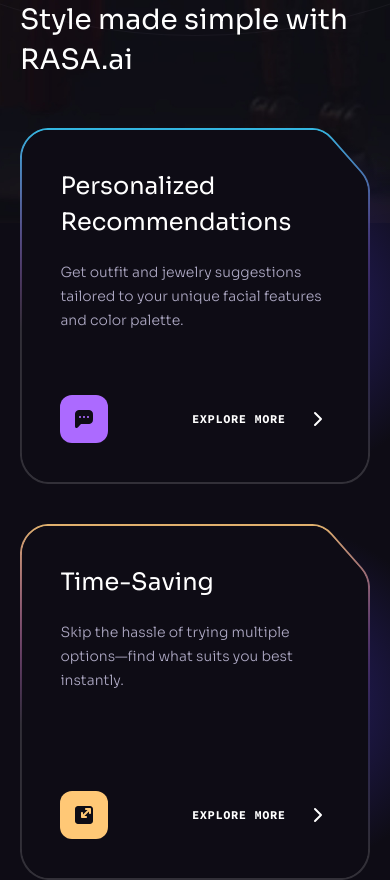
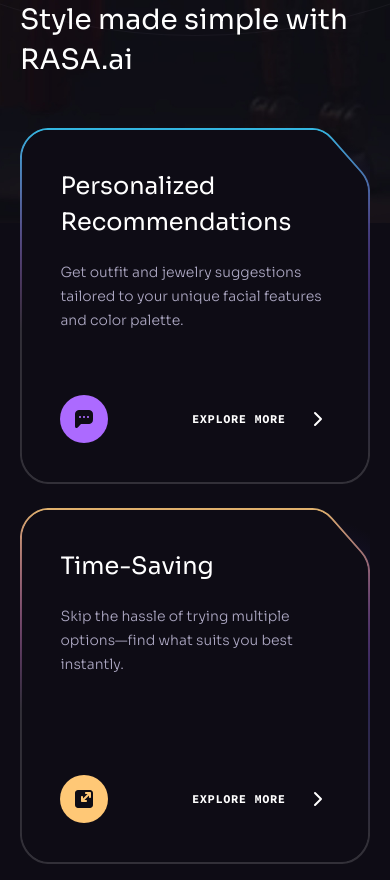
Before and after one commit to Shivam-Rana14/Rasa-AI, a React (Vite) app: page / in a window 390 px wide. Shown: the part 1160-2040 px from the top of the page. Built offline with nearby package versions, Linux system fonts and the light colour scheme.

Commit message:
ui-benefits-gsap-three

```diff
--- a/package.json
+++ b/package.json
@@ -16,6 +16,7 @@
     "cors": "^2.8.5",
     "dotenv": "^16.4.7",
     "express": "^4.21.2",
+    "gsap": "^3.12.7",
     "jsonwebtoken": "^9.0.2",
     "mongoose": "^8.10.0",
     "react": "^18.3.1",
@@ -23,7 +24,8 @@
     "react-just-parallax": "^3.1.16",
     "react-router-dom": "^6.29.0",
     "react-spinners": "^0.15.0",
-    "scroll-lock": "^2.1.5"
+    "scroll-lock": "^2.1.5",
+    "three": "^0.174.0"
   },
   "devDependencies": {
     "@eslint/js": "^9.13.0",
--- a/src/components/Benefits.jsx
+++ b/src/components/Benefits.jsx
@@ -14,17 +14,17 @@
           title="Style made simple with RASA.ai"
         />
 
-        <div className="flex flex-wrap gap-10 mb-10">
+        <div className="flex flex-wrap justify-center gap-6 mb-10">
           {benefits.map((item) => (
             <div
-              className="block relative p-0.5 bg-no-repeat bg-[length:100%_100%] md:max-w-[24rem]"
+              className="block relative p-0.5 bg-no-repeat bg-[length:100%_100%] w-full sm:w-[45%] md:w-[30%] lg:w-[24rem] rounded-2xl overflow-hidden transform transition-all hover:scale-105 hover:shadow-2xl"
               style={{
                 backgroundImage: `url(${item.backgroundUrl})`,
               }}
               key={item.id}
             >
-              <div className="relative z-2 flex flex-col min-h-[22rem] p-[2.4rem] pointer-events-none ">
-                <h5 className="h5 mb-5">{item.title}</h5>
+              <div className="relative z-2 flex flex-col min-h-[22rem] p-[2.4rem] pointer-events-none">
+                <h5 className="h5 mb-5 text-n-1">{item.title}</h5>
                 <p className="body-2 mb-6 text-n-3">{item.text}</p>
                 <div className="flex items-center mt-auto">
                   <img
@@ -32,6 +32,7 @@
                     width={48}
                     height={48}
                     alt={item.title}
+                    className="rounded-full"
                   />
                   <p className="ml-auto font-code text-xs font-bold text-n-1 uppercase tracking-wider">
                     Explore more
```
Also changed, not shown: 1 other file (tests, documents, lock files or other folders).
